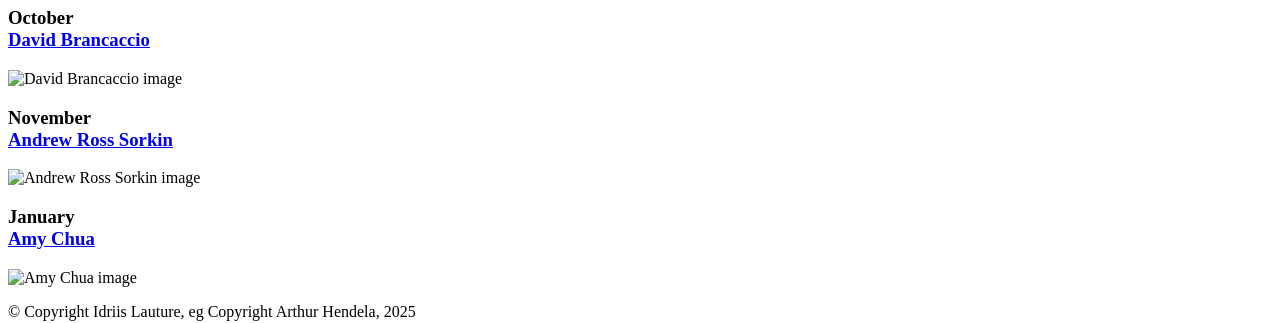
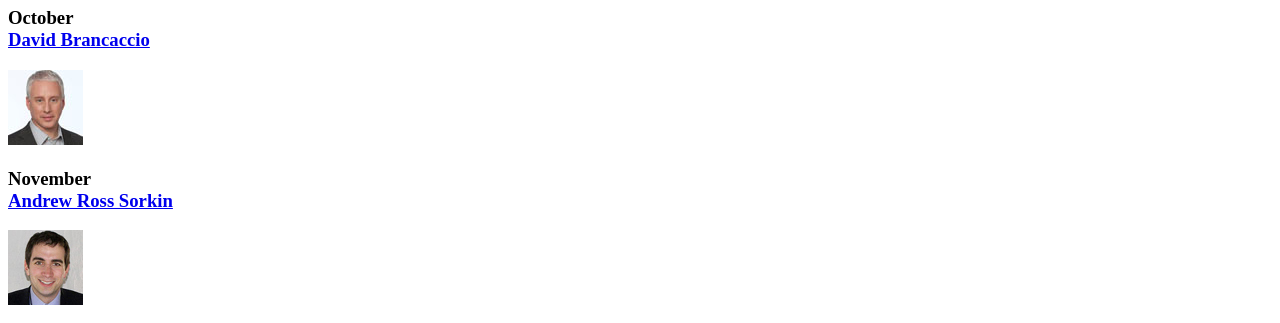
Before and after one commit to igl2-cmd/A05, a plain HTML site: page index.html in a window 1280 px wide. Shown: the part 511-834 px from the top of the page. Drawn offline with Linux system fonts and the light colour scheme.

Commit message:
Update index.html

```diff
--- a/index.html
+++ b/index.html
@@ -31,19 +31,19 @@
         <h1>This season's guest speakers</h1>
 
         <h3>October<br>
-        <a href="speakers/brancaccio.html">David Brancaccio</a>
+        <a href="brancaccio.html">David Brancaccio</a>
         </h3>
-        <img src="images/brancaccio75.jpg" alt="David Brancaccio image">
+        <img src="brancaccio75.jpg" alt="David Brancaccio image">
 
         <h3>November<br>
-        <a href="speakers/sorkin.html">Andrew Ross Sorkin</a>
+        <a href="sorkin.html">Andrew Ross Sorkin</a>
         </h3>
-        <img src="images/sorkin75.jpg" alt="Andrew Ross Sorkin image">
+        <img src="sorkin75.jpg" alt="Andrew Ross Sorkin image">
 
         <h3>January<br>
-        <a href="speakers/chua.html">Amy Chua</a>
+        <a href="chua.html">Amy Chua</a>
         </h3>
-        <img src="images/chua75.jpg" alt="Amy Chua image">
+        <img src="chua75.jpg" alt="Amy Chua image">
 
 
 
```
